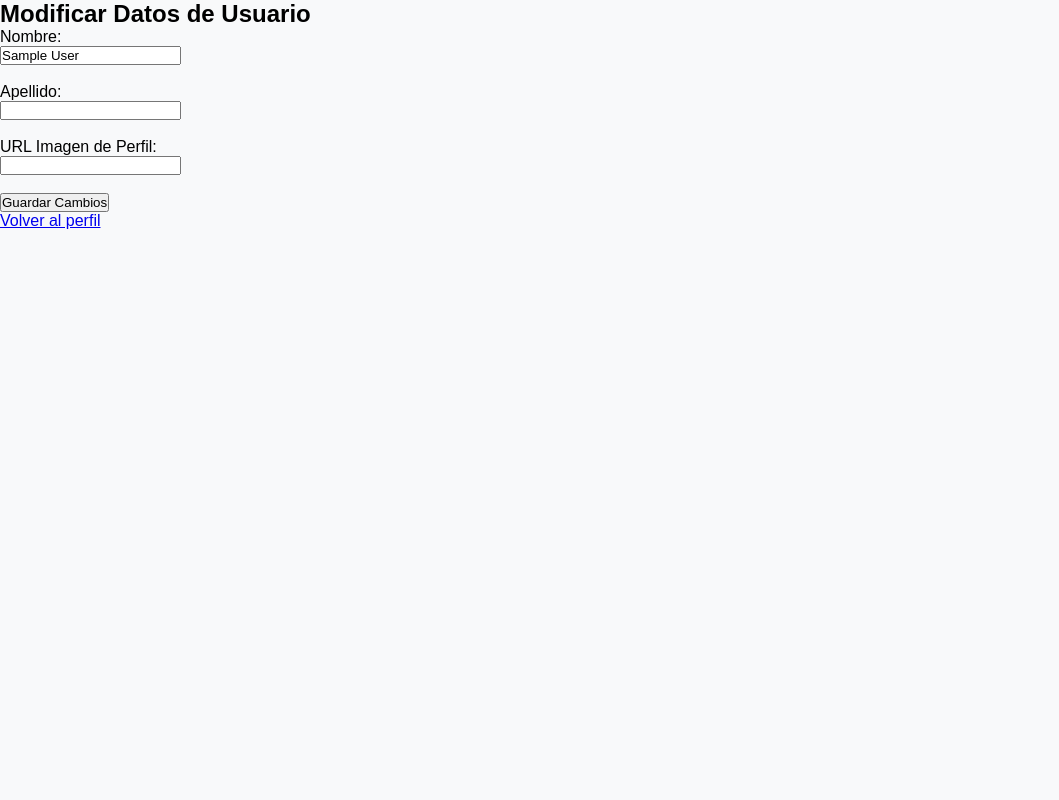
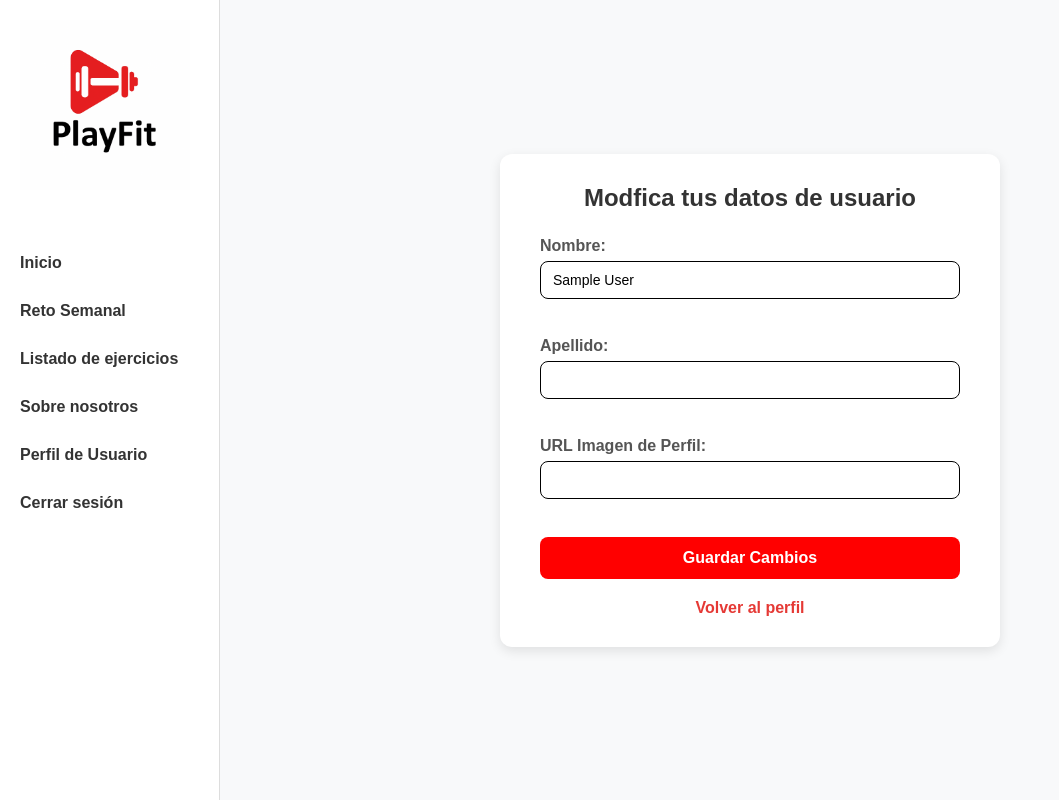
Before and after one commit to Rub33ns/AbeledoSoutoRuben_TFC, a PHP site: page /vistas/formularioModificarUsuario.php in a window 1280 px wide. Shown: the whole page, without its empty margins (0-1059 px from the left). Run offline with PHP 8.4, Linux system fonts and the light colour scheme; the visitor is signed in with stand-in values (Sample User, id 1).

Commit message:
modificados estilos de botones perfil y formulario cambiar datos

```diff
--- a/estilos/inicio.css
+++ b/estilos/inicio.css
@@ -75,7 +75,7 @@ body {
   transition: background 0.3s ease;
 }
 .Empezar_Reto:hover {
-  background-color: #e74155;
+  background-color: #8b2733;
 }
 
 /* Estilos para el carrusel de fotos  */
--- a/estilos/listados.css
+++ b/estilos/listados.css
@@ -48,7 +48,10 @@ body {
   padding: 20px;
   background-color: #ffffff;
 }
-
+.contenedorCrearEjericios {
+  text-align: right;
+  margin-bottom: 20px;
+}
 /* Botón */
 .boton-crear {
   display: inline-block;
--- a/estilos/login.css
+++ b/estilos/login.css
@@ -65,7 +65,7 @@ input[type="password"] {
 input[type="email"]:hover,
 input[type="password"]:hover {
   border-color: #8b0000;
-  outline: none;
+
 }
 
 button {
--- /dev/null
+++ b/estilos/modificarFormulario.css
@@ -0,0 +1,109 @@
+* {
+    margin: 0;
+    padding: 0;
+    box-sizing: border-box;
+}
+
+body {
+    font-family: 'Arial', sans-serif;
+    background-color: #F8F9FA;
+}
+
+.contenedorGeneral {
+    display: flex;
+    height: 100vh;
+}
+
+.logo {
+    width: 170px;
+    margin-bottom: 30px;
+}
+
+.sidebar {
+    width: 220px;
+    background-color: #ffffff;
+    border-right: 1px solid #ddd;
+    padding: 20px;
+}
+
+.sidebar nav ul {
+    list-style: none;
+}
+
+.sidebar nav ul li {
+    margin: 30px 0;
+}
+
+.sidebar nav ul li a {
+    text-decoration: none;
+    color: #333;
+    font-weight: bold;
+}
+
+.contenidoPrincipal {
+    flex: 1;
+    display: flex;
+    justify-content: center;
+    align-items: center;
+    padding: 40px;
+}
+
+.formularioModificar {
+    background-color: #ffffff;
+    padding: 30px 40px;
+    border-radius: 12px;
+    box-shadow: 0 4px 12px rgba(0, 0, 0, 0.1);
+    width: 100%;
+    max-width: 500px;
+}
+
+.formularioModificar h2 {
+    margin-bottom: 25px;
+    font-size: 24px;
+    color: #333;
+    text-align: center;
+}
+
+.formularioModificar label {
+    font-weight: bold;
+    color: #555;
+}
+
+.formularioModificar input[type="text"] {
+    width: 100%;
+    padding: 10px 12px;
+    margin-top: 6px;
+    margin-bottom: 20px;
+    border: 1px solid black;
+    border-radius: 8px;
+    font-size: 14px;
+    background-color: white;
+}
+
+.formularioModificar button {
+    width: 100%;
+    padding: 12px;
+    background-color: red;
+    color: #fff;
+    border: none;
+    border-radius: 8px;
+    font-size: 16px;
+    font-weight: bold;
+    cursor: pointer;
+    transition: background-color 0.3s ease;
+}
+
+.formularioModificar button:hover {
+    background-color: #d32f2f;
+}
+
+.formularioModificar p {
+    text-align: center;
+    margin-top: 20px;
+}
+
+.formularioModificar a {
+    color: #e53935;
+    text-decoration: none;
+    font-weight: bold;
+}
--- a/estilos/registro.css
+++ b/estilos/registro.css
@@ -99,9 +99,6 @@ p a {
   text-decoration: none;
 }
 
-p a:hover {
-  text-decoration: underline;
-}
 
 @media (max-width: 700px) {
   .cajaFormulario {
--- a/vistas/formularioModificarUsuario.php
+++ b/vistas/formularioModificarUsuario.php
@@ -5,29 +5,50 @@ require '../controladores/obtenerDatosUsuarios.php';
 
 <!DOCTYPE html>
 <html lang="es">
+
 <head>
     <meta charset="UTF-8" />
     <title>Modificar Datos Usuario</title>
-    <link rel="stylesheet" href="../estilos/perfil.css" />
+    <link rel="stylesheet" href="../estilos/modificarFormulario.css" />
+    <link rel="shortcut icon" href="../img/IconoPlayFit.png" type="image/x-icon">
 </head>
+
 <body>
-
-<h2>Modificar Datos de Usuario</h2>
-
+    <div class="contenedorGeneral">
+        <aside class="sidebar">
+            <img src="../img/LogoPlayfit.png" alt="PlayFit Logo" class="logo">
+            <nav>
+                <ul>
+                    <li><a href="inicio.php">Inicio</a></li>
+                    <li><a href="retos.php">Reto Semanal</a></li>
+                    <li><a href="listadoEjercicios.php">Listado de ejercicios</a></li>
+                    <li><a href="sobreNosotros.php">Sobre nosotros</a></li>
+                    <li><a href="perfil.php">Perfil de Usuario</a></li>
+                    <li><a href="../controladores/cerrarSesion.php">Cerrar sesión</a></li>
+                </ul>
+            </nav>
+        </aside>
+        <main class="contenidoPrincipal">
+            <div class="formularioModificar">
+            <h2>Modfica tus datos de usuario</h2>
             <form action="../controladores/modificarUsuario.php" method="POST">
                 <label for="nombre">Nombre:</label><br>
-    <input type="text" id="nombre" name="nombre" required value="<?php echo htmlspecialchars($user['nombre']); ?>"><br><br>
+                <input type="text" id="nombre" name="nombre" required value="<?php echo $user['nombre']; ?>"><br><br>
 
                 <label for="apellido">Apellido:</label><br>
-    <input type="text" id="apellido" name="apellido" required value="<?php echo htmlspecialchars($user['apellido']); ?>"><br><br>
+                <input type="text" id="apellido" name="apellido" required
+                    value="<?php echo $user['apellido']; ?>"><br><br>
 
                 <label for="imagenPerfil">URL Imagen de Perfil:</label><br>
-    <input type="text" id="imagenPerfil" name="imagenPerfil" value="<?php echo htmlspecialchars($user['imagenPerfil']); ?>"><br><br>
+                <input type="text" id="imagenPerfil" name="imagenPerfil"
+                    value="<?php echo $user['imagenPerfil']; ?>"><br><br>
 
                 <button type="submit">Guardar Cambios</button>
             </form>
+            <p><a href="perfil.php">Volver al perfil</a></p>
+            </div>
+        </main>
+    </div>
+</body>
 
-<p><a href="perfil.php">Volver al perfil</a></p>
-
-</body>
 </html>
--- a/vistas/listadoEjercicios.php
+++ b/vistas/listadoEjercicios.php
@@ -36,8 +36,8 @@ $partesCuerpo = $stmt->fetchAll(PDO::FETCH_ASSOC);
         </aside>
 
         <main class="contenidoPrincipal">
-            <div style="margin: 20px;">
-                <a href="crearEjercicios.php" class="boton-crear">Crear Ejercicio +</a>
+            <div class="contenedorCrearEjericios">
+                 <a href="crearEjercicios.php" class="boton-crear">Crear Nuevo Ejercicio</a>
             </div>
 
             <form style="margin: 20px;">
--- a/vistas/login.php
+++ b/vistas/login.php
@@ -18,7 +18,7 @@ if (isset($_GET['error'])) {
 <body>
   <div class="cajaLogin">
     <div class="cajaContenido">
-      <img src="../img/LogoPlayfit.png" alt="PlayFit" class="logo">
+      <img src="../img/LogoPlayfit.png" alt="Logo de PlayFit" class="logo">
       <h2>Bienvenido a PlayFit</h2>
       <form action="../controladores/loguear.php" method="POST">
         <label for="correo">Correo:</label>
--- a/vistas/perfil.php
+++ b/vistas/perfil.php
@@ -14,6 +14,7 @@ require '../controladores/obtenerDatosUsuarios.php';
     <meta charset="UTF-8">
     <title>Perfil de Usuario</title>
     <link rel="stylesheet" href="../estilos/perfil.css">
+     <link rel="shortcut icon" href="../img/IconoPlayFit.png" type="image/x-icon">
 </head>
 <body>
 
```
Also changed, not shown: estilos/perfil.css (+45 -5 lines), estilos/retos.css (+6 -9 lines), estilos/sobreNosotros.css (+0 -13 lines). Lines whose indentation alone changed are shown as unchanged.
